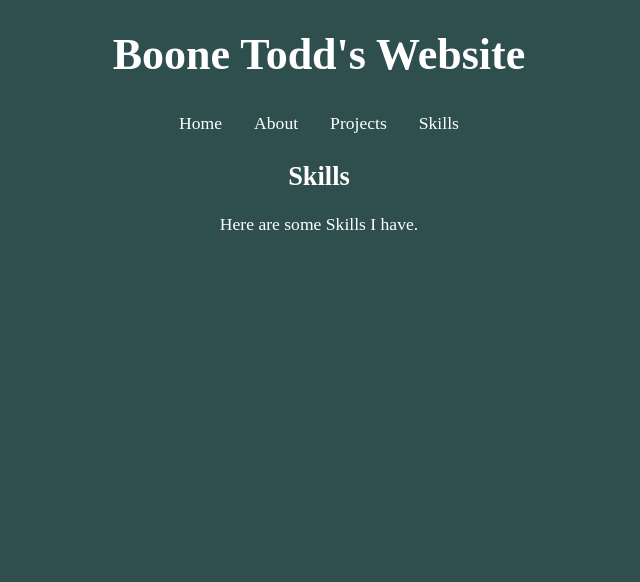
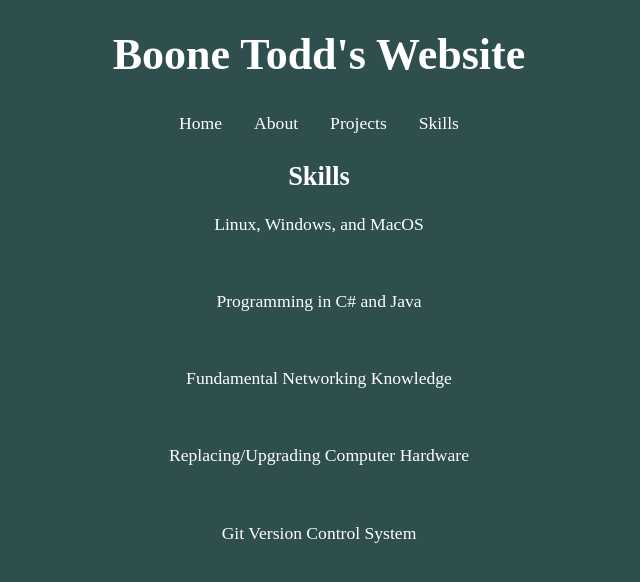
Before and after one commit to cbtodd/cbtodd.github.io, a plain HTML site: page skills.html in a window 1280 px wide. Shown: the whole page, without its empty margins (321-961 px from the left). Drawn offline with Linux system fonts and the light colour scheme.

Commit message:
Update skills.html

```diff
--- a/skills.html
+++ b/skills.html
@@ -12,5 +12,13 @@
 </table>
 <body>
     <h2>Skills</h2>
-    <p>Here are some Skills I have.</p>
+    <p>Linux, Windows, and MacOS</p>
+    <br>
+    <p>Programming in C# and Java</p>
+    <br>
+    <p>Fundamental Networking Knowledge</p>
+    <br>
+    <p>Replacing/Upgrading Computer Hardware</p>
+    <br>
+    <p>Git Version Control System</p>
 </body>
```
